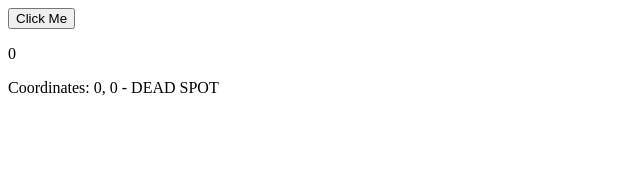
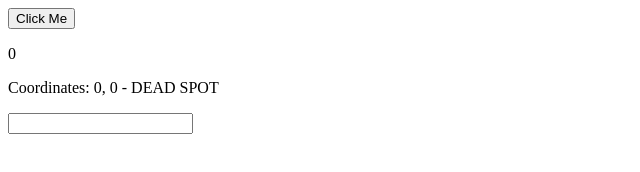
Before and after one commit to mKadiyan/vuejs-event, a plain HTML site: page index.html in a window 1280 px wide. Shown: the whole page, without its empty margins (0-640 px from the left). Drawn offline with nearby package versions, Linux system fonts and the light colour scheme.

Commit message:
add event modifier for specific key

```diff
--- a/index.html
+++ b/index.html
@@ -16,6 +16,8 @@
         <p v-on:mousemove="updateCoordinate">Coordinates: {{ x }}, {{ y }}
             - <span v-on:mousemove.stop="">DEAD SPOT</span>
         </p>
+
+        <input type="text" v-on:keyup.enter.space="alertMe">
     </div>
 </body>
 <script>
@@ -33,6 +35,9 @@
             updateCoordinate: function(event){
                 this.x = event.clientX;
                 this.y = event.clientY;
+            },
+            alertMe: function(){
+                alert('Alert!');
             }
         }
 
```
